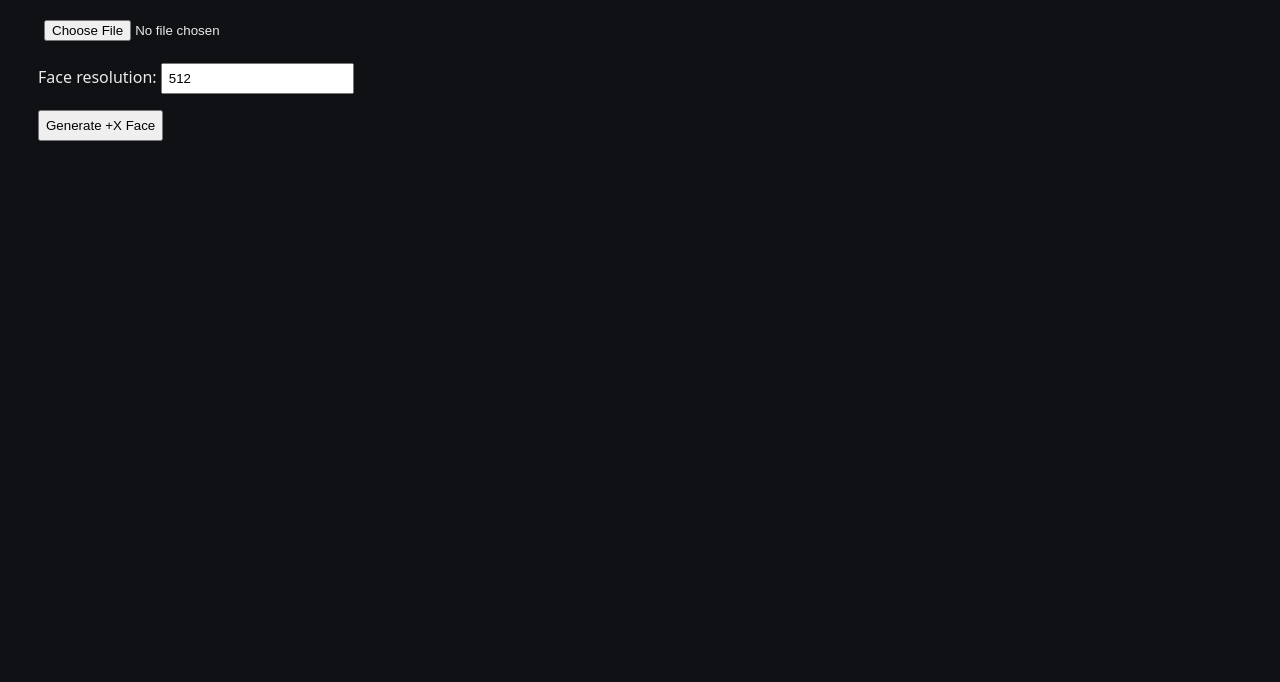
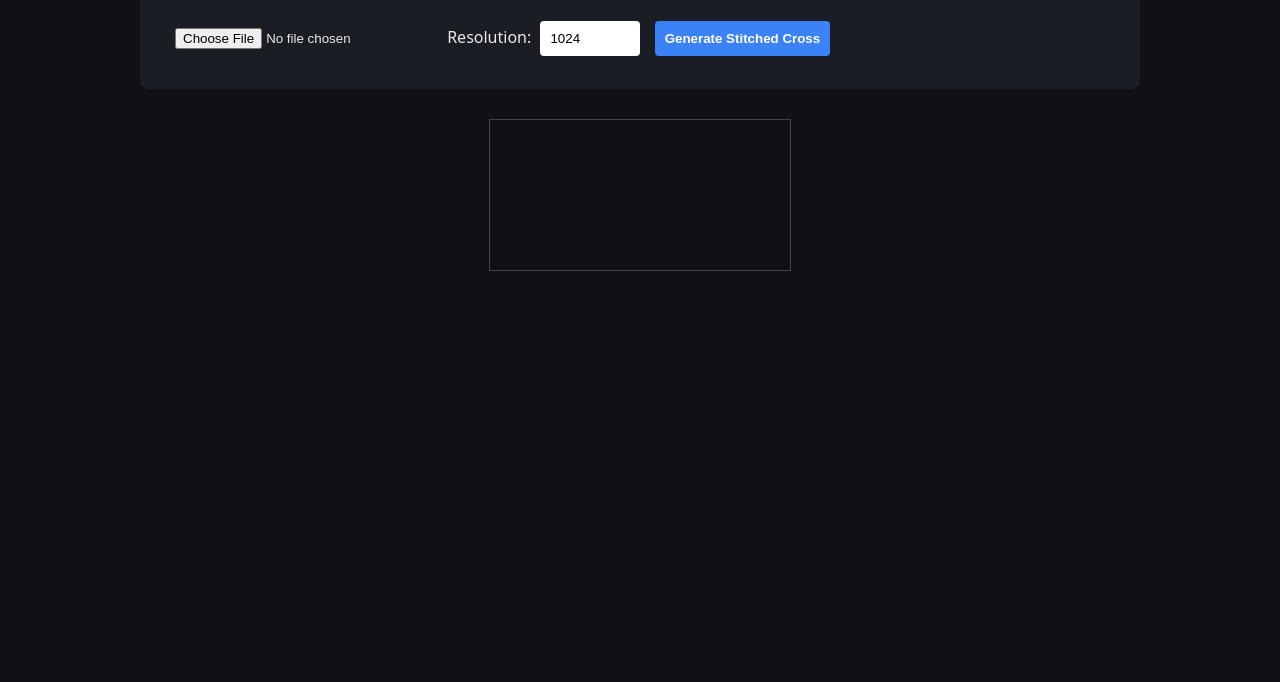
Before and after one commit to ethanewl/Tools, a plain HTML site: page tools/cubemap/index.html in a window 1280 px wide. Shown: the part 118-800 px from the top of the page. Drawn offline with Linux system fonts and the light colour scheme.

Commit message:
Refactor index.html for Unity Cubemap Tool
Updated the title and improved styling for better layout and usability.

```diff
--- a/tools/cubemap/index.html
+++ b/tools/cubemap/index.html
@@ -2,36 +2,34 @@
 <html lang="en">
 <head>
   <meta charset="UTF-8">
-  <title>Cubemap Tool</title>
+  <title>Unity Cubemap Tool</title>
   <style>
-    body {
-      font-family: system-ui, sans-serif;
-      background: #0f1115;
-      color: #eaeaea;
-      padding: 30px;
-    }
-    input, button {
-      margin: 8px 0;
-      padding: 6px;
-    }
-    canvas {
-      display: block;
-      margin-top: 20px;
-      border: 1px solid #333;
-    }
+    body { font-family: system-ui, sans-serif; background: #0f1115; color: #eaeaea; padding: 20px; max-width: 1000px; margin: auto; }
+    .controls { background: #1a1d23; padding: 20px; border-radius: 8px; margin-bottom: 20px; }
+    input, button { margin: 10px 5px; padding: 10px; border-radius: 4px; border: none; }
+    button { background: #3b82f6; color: white; cursor: pointer; font-weight: bold; }
+    button:hover { background: #2563eb; }
+    #output-container { margin-top: 20px; text-align: center; }
+    canvas { max-width: 100%; height: auto; border: 1px solid #444; margin-top: 10px; }
+    .status { color: #10b981; font-weight: bold; }
   </style>
 </head>
 <body>
+  <h1>Panorama → Unity Cubemap</h1>
 
-  <h1>Panorama → Cubemap</h1>
+  <div class="controls">
+    <input type="file" id="panoInput" accept="image/*">
+    <label>Resolution:</label>
+    <input type="number" id="resInput" value="1024" style="width: 80px;">
+    <button id="generateBtn">Generate Stitched Cross</button>
+    <a id="downloadLink" style="display:none;"><button style="background:#10b981">Download PNG</button></a>
+    <div id="statusLabel" class="status"></div>
+  </div>
 
-  <input type="file" id="panoInput" accept="image/*"><br>
-  <label>Face resolution:</label>
-  <input type="number" id="resInput" value="512"><br>
-
-  <button id="generateBtn">Generate +X Face</button>
-
-  <div id="faces" style="display:grid; grid-template-columns: repeat(3, auto); gap:10px;"></div>
+  <div id="output-container">
+    <h3 id="resultTitle" style="display:none;">Resulting Cubemap Cross</h3>
+    <div id="faces" style="display:none;"></div> <canvas id="crossCanvas"></canvas>
+  </div>
 
   <script src="cubemap.js"></script>
 </body>
```
